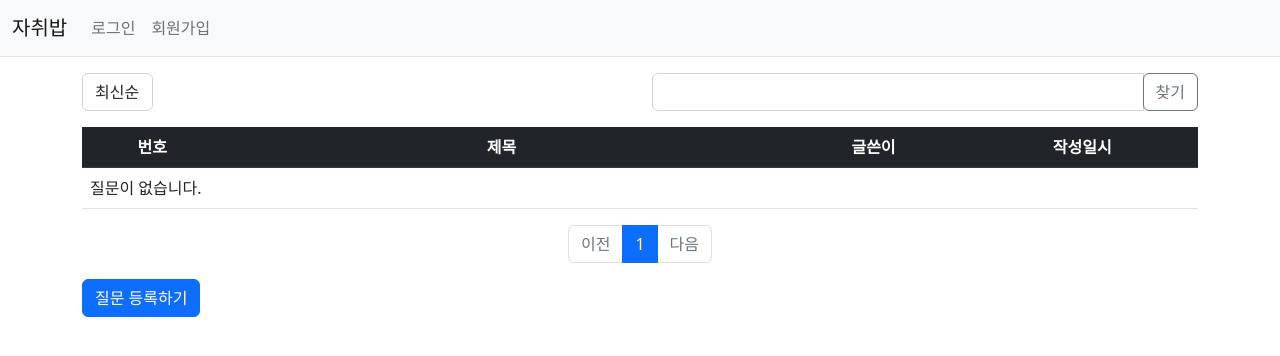
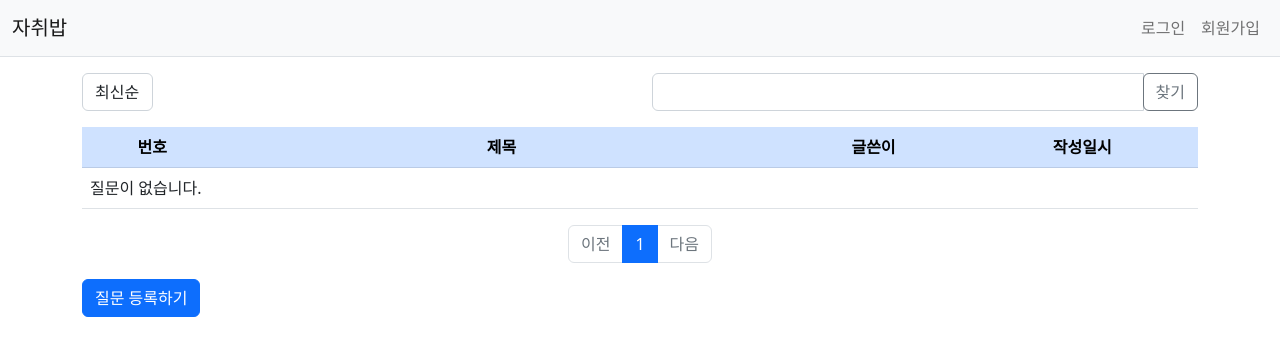
Before and after one commit to gwonh-j/AloneCook, a Django app: page / in a window 1280 px wide. Shown: the top 356 px of the page. Run offline with Django 3.2, Linux system fonts and the light colour scheme; data that the repository does not hold is empty; some libraries are stand-ins or nearby versions.

Commit message:
bootstrap

```diff
--- a/djangocrm/templates/Alone_Cook/question_list.html
+++ b/djangocrm/templates/Alone_Cook/question_list.html
@@ -21,7 +21,7 @@
     </div>
     <table class="table">
         <thead>
-        <tr class="text-center table-dark">
+        <tr class="text-center table-primary">
             <th>번호</th>
             <th style="width: 50%">제목</th>
             <th>글쓴이</th>
--- a/djangocrm/templates/navbar.html
+++ b/djangocrm/templates/navbar.html
@@ -10,8 +10,8 @@
                 aria-label="Toggle navigation">
             <span class="navbar-toggler-icon"></span>
         </button>
-        <div class="collapse navbar-collapse" id="navbarSupportedContent">
-            <ul class="navbar-nav me-auto mb-2 mb-lg-0">
+        <div class="collapse navbar-collapse justify-content-end" id="navbarSupportedContent">
+            <ul class="navbar-nav">
                 <li class="nav-item">
                     {% if user.is_authenticated %}
                     <a class="nav-link" href="{% url 'common:logout' %}">{{ user.username }} (로그아웃)</a>
```
Also changed, not shown: djangocrm/djangocrm/settings.py (+0 -17 lines), 1 other file.
